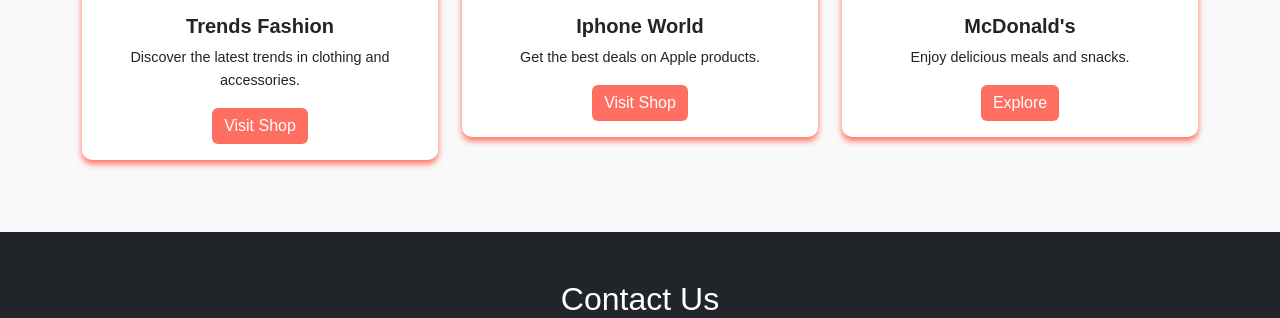
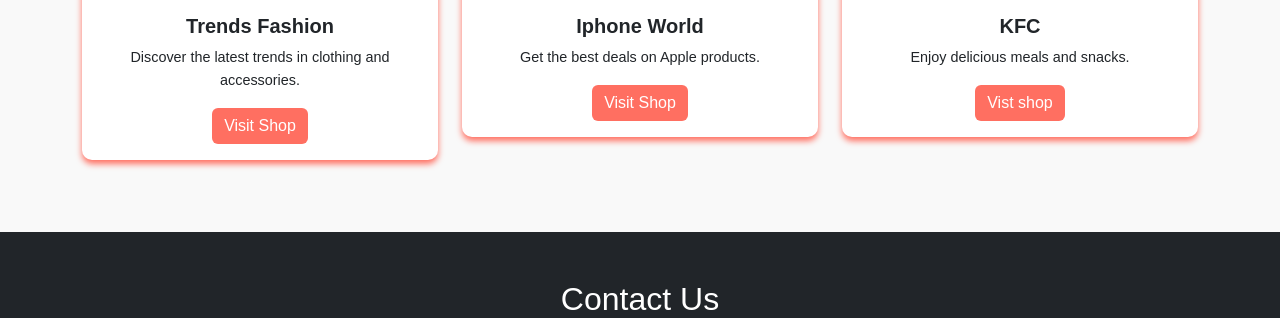
Before and after one commit to YASR912/shopping-mall, a plain HTML site: page index.html in a window 1280 px wide. Shown: the part 1022-1340 px from the top of the page. Drawn offline with nearby package versions, Linux system fonts and the light colour scheme.

Commit message:
Update index.html

```diff
--- a/index.html
+++ b/index.html
@@ -121,11 +121,11 @@
                 <!-- Shop 3 -->
                 <div class="col-md-4 col-sm-12 mb-4">
                     <div class="card">
-                        <img src="https://appreciatewealth.com/blog/wp-content/uploads/2024/06/mcdonalds.webp" class="card-img-top" alt="McDonald's">
+                        <img src="https://upload.wikimedia.org/wikipedia/commons/6/6e/KFC_logo.svg" alt="KFC Logo" width="200" class="card-img-top" alt="KFC">
                         <div class="card-body text-center">
-                            <h5 class="card-title">McDonald's</h5>
+                            <h5 class="card-title"> KFC </h5>
                             <p class="card-text">Enjoy delicious meals and snacks.</p>
-                            <a href="#" target="_blank" class="btn btn-primary">Explore</a>
+                            <a href="https://www.kfc.com" target="_blank" class="btn btn-primary">Vist shop</a>
                         </div>
                     </div>
                 </div>
```
